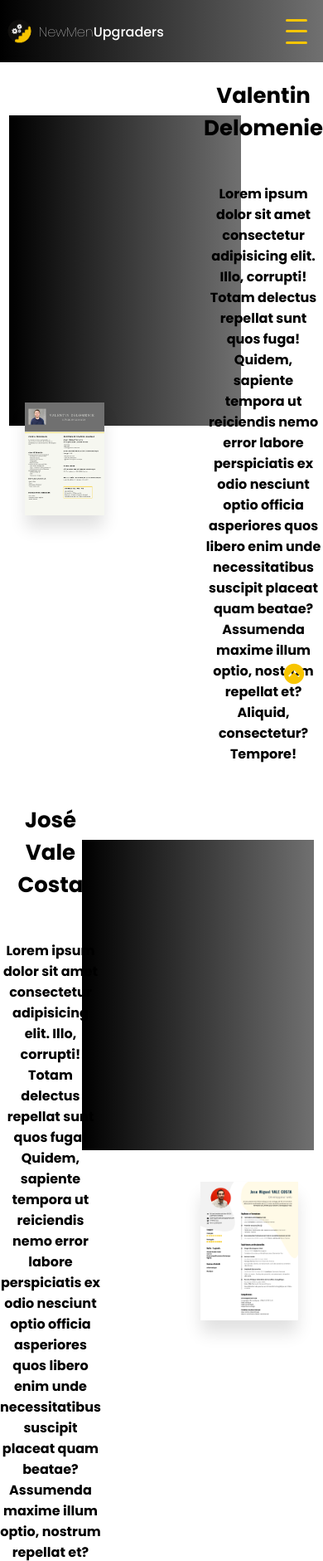
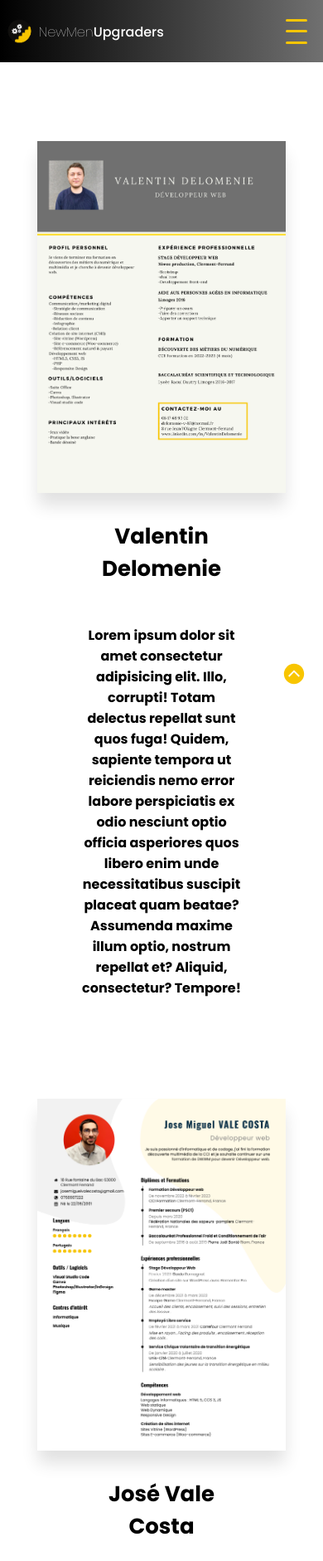
Before and after one commit to Ganinx/New-men-upgraders, a PHP site: page /nos-CV.php in a window 390 px wide. Shown: the top 1881 px of the page at 83% size. Run offline with PHP 8.4, Linux system fonts and the light colour scheme.

Commit message:
nos cv  mobile version

```diff
--- a/CSS/nos-cv.css
+++ b/CSS/nos-cv.css
@@ -268,6 +268,7 @@ h3 {
     .triangle , .triangle2 , .triangle3 {
       border-right: 0px;
       border-top: 0px;
+      transition: all .5s ease;
     }
     .cv-left{
       margin-left: 30px;
@@ -275,4 +276,51 @@ h3 {
     .cv-right{
       margin-left: -30px;
     }
+    .carre-cv-val , .carre-cv-joe ,.carre-cv-tom {
+      transition: all .5s;
+      display: none;
+    }
   }
+  @media only screen and (max-width:700px) {
+    .cv-texte {
+      flex-direction: column;
+      align-items: center;
+    }
+    #premier-cv ,#troisieme-cv {
+      margin-right: 0px;
+    }
+    #deuxieme-cv {
+      margin-left: 0px;
+    }
+    .cv-right{
+      margin-left: 0px;
+    }
+    .cv-left{
+      margin-left: 0px;
+    }
+    .cv-reverse {
+      transition: all .5s ease;
+      flex-direction: column-reverse !important;
+    }
+    .body-noir ,.body-noir2 ,.body-noir3 {
+      top: -1150px;
+    }
+    .image-container img.zoom {
+      top: 150px;
+      left: 0px;
+      transform: rotate3d(1, 1, 1, 360deg) scale(1.4);
+    }
+    #deuxieme-cv .zoom2  {
+      top: 150px;
+      left: 0px;
+      transform: rotate3d(1, 1, 1, 360deg) scale(1.4);
+    }
+    .guillemet {
+      transition: all .5s ease;
+      display: none;
+    }
+    .slideshow-container {
+      margin-right: 20px;
+      margin-left: 20px;
+    }
+  }
--- a/nos-CV.php
+++ b/nos-CV.php
@@ -42,7 +42,7 @@
     <div class="triangle"></div>
     <div class="triangle2" id="triangle2"></div>
     <div class="triangle3" id="triangle3"></div>
-        <div class="cv-texte">
+        <div class="cv-texte cv-reverse">
         <div class="texte-paragraphe mid" id="text-opaque2">
                 <h3>José Vale Costa</h3>
                 <h4>Lorem ipsum dolor sit amet consectetur adipisicing elit. Illo, corrupti! Totam delectus repellat sunt quos fuga! Quidem, sapiente tempora ut reiciendis nemo error labore perspiciatis ex odio nesciunt optio officia asperiores quos libero enim unde necessitatibus suscipit placeat quam beatae? Assumenda maxime illum optio, nostrum repellat et? Aliquid, consectetur? Tempore!</h4>
```
